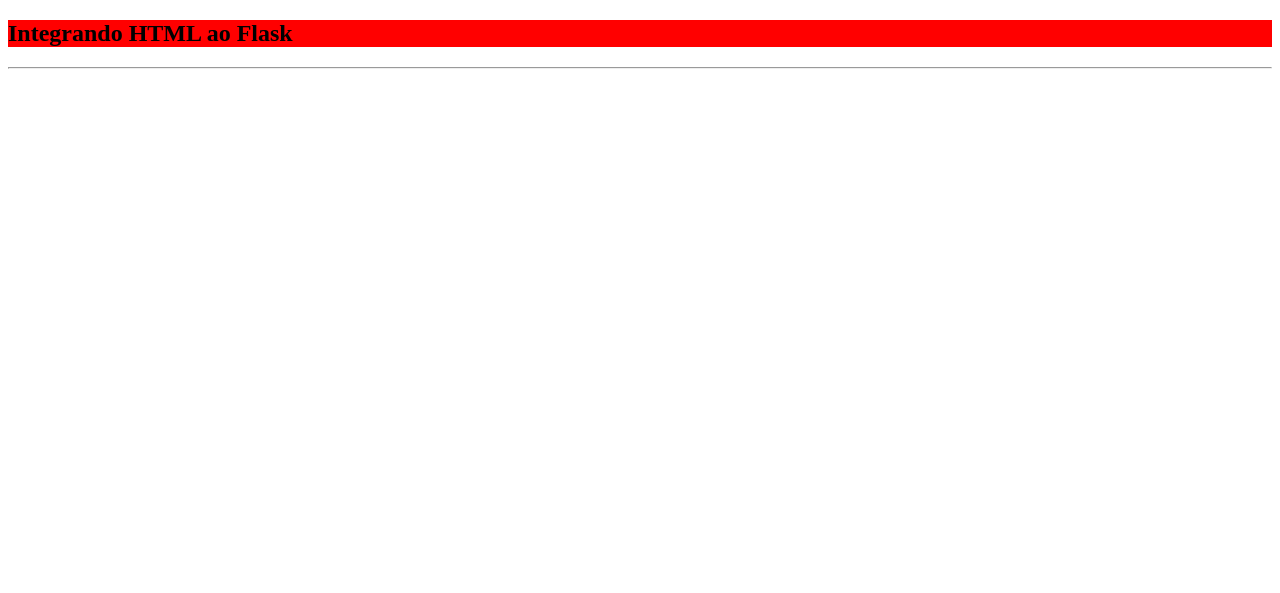
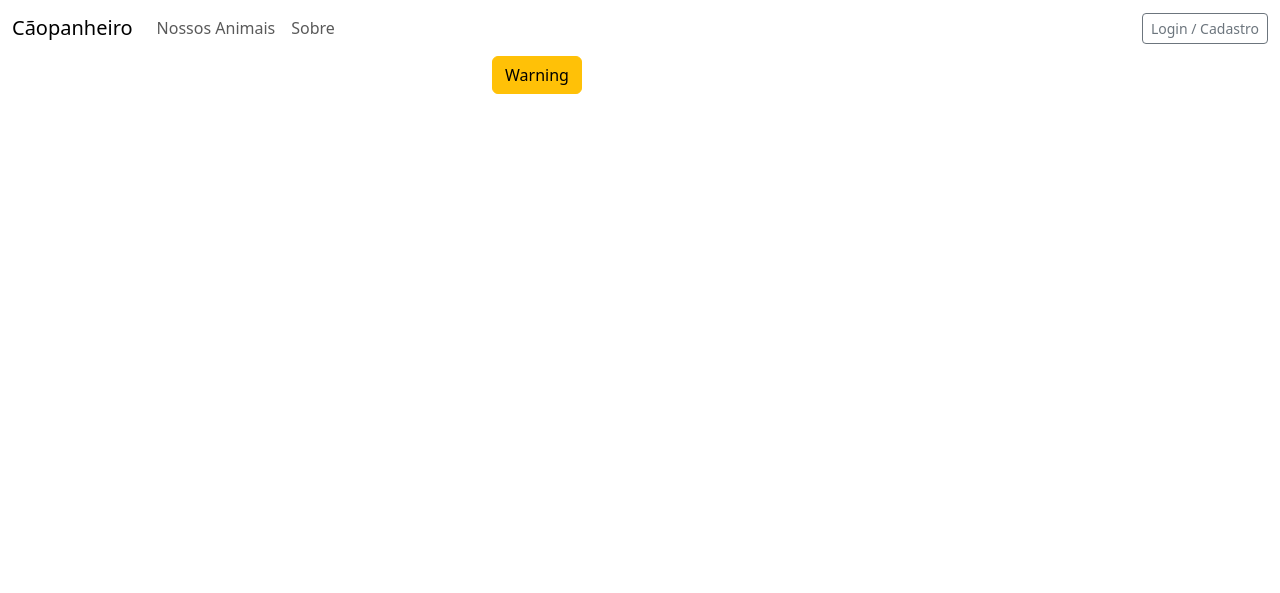
Before and after one commit to GabrielANM/projeto-cc-tcc, a Flask app: page / in a window 1280 px wide. Shown: the top 593 px of the page. Run offline with Flask 3, Linux system fonts and the light colour scheme.

Commit message:
Add initial html

```diff
--- a/static/style.css
+++ b/static/style.css
@@ -1,3 +1,16 @@
 .red {
-    background-color: red;
+  background-color: red;
 }
+
+.orange {
+  background-color: orange;
+}
+
+.height-700{
+  height: 700px;
+}
+
+.cao-banner{
+  background-image: url("https://media.istockphoto.com/id/933911650/pt/foto/multiple-dog-breeds-in-a-row-web-banner.jpg?s=1024x1024&w=is&k=20&c=TmPjcK5GYElW5-se8MXrK9ppJ1UhIzQliIlj6RFoUmo=");
+  background-size: contain;
+}
--- a/templates/index.html
+++ b/templates/index.html
@@ -1,13 +1,55 @@
 <!DOCTYPE html>
-<html>
+<html lang="en">
+
 <head>
-	<meta charset="utf-8">
-	<meta name="viewport" content="width=device-width, initial-scale=1">
-	<link rel="stylesheet" type="text/css" href="{{ url_for('static', filename='style.css') }}">
-	<title>Integrando HTML ao Flask</title>
+  <meta charset="UTF-8">
+  <meta http-equiv="X-UA-Compatible" content="IE=edge">
+  <meta name="viewport" content="width=device-width, initial-scale=1.0">
+  <meta name="description" content="Main page">
+  <!-- Bootstrap CSS -->
+  <link href="https://cdn.jsdelivr.net/npm/bootstrap@5.3.2/dist/css/bootstrap.min.css" rel="stylesheet" integrity="sha384-T3c6CoIi6uLrA9TneNEoa7RxnatzjcDSCmG1MXxSR1GAsXEV/Dwwykc2MPK8M2HN" crossorigin="anonymous">
+  <title>Main</title>
 </head>
+
 <body>
-<h2 class="red">Integrando HTML ao Flask</h2>
-<hr>
+
+  <header>
+    <nav class="navbar navbar-expand-lg orange">
+      <div class="container-fluid">
+        <a class="navbar-brand" href="#">Cãopanheiro</a>
+        <button class="navbar-toggler" type="button" data-bs-toggle="collapse" data-bs-target="#navbarNavAltMarkup" aria-controls="navbarNavAltMarkup" aria-expanded="false" aria-label="Toggle navigation">
+          <span class="navbar-toggler-icon"></span>
+        </button>
+        <div class="collapse navbar-collapse" id="navbarNavAltMarkup">
+          <div class="navbar-nav">
+            <a class="nav-link" href="#">Nossos Animais</a>
+            <a class="nav-link" href="#">Sobre</a>
+          </div>
+        </div>
+      </div>
+      <div class="container-fluid justify-content-end">
+        <form>
+          <button class="btn btn-sm btn-outline-secondary" type="button">Login / Cadastro</button>
+        </form>
+      </div>
+    </nav>
+  </header>
+
+  <main>
+    <section class="height-700 cao-banner">
+      <div class="h-100 w-25 container-fluid justify-content-end red" >
+        <button type="button" class="btn btn-warning">Warning</button>
+      </div>
+    </section>
+
+    <section style="height: 500px;" class="">
+
+    </section>
+  </main>
+
+
+
+  <script src="https://cdn.jsdelivr.net/npm/bootstrap@5.3.2/dist/js/bootstrap.bundle.min.js" integrity="sha384-C6RzsynM9kWDrMNeT87bh95OGNyZPhcTNXj1NW7RuBCsyN/o0jlpcV8Qyq46cDfL" crossorigin="anonymous"></script>
 </body>
+
 </html>
```
